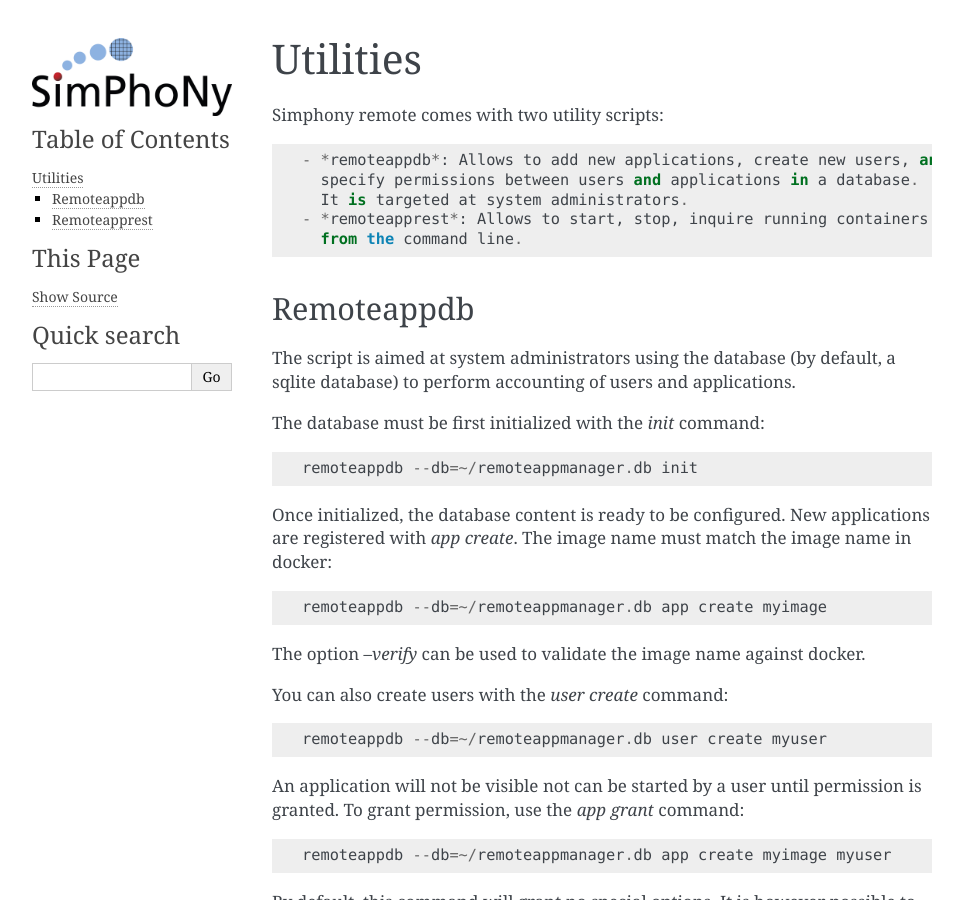
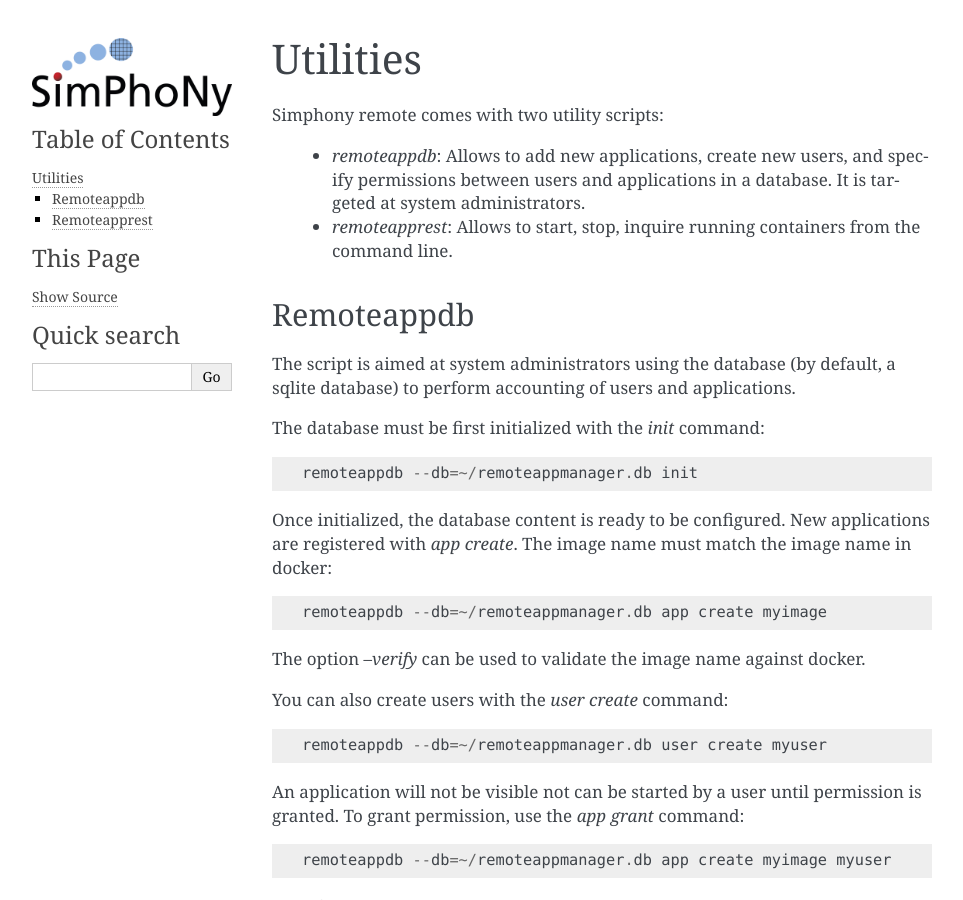
Before and after one commit to simphony/simphony-remote, a Sphinx documentation site: the page built from doc/source/utilities.rst, in a window 1280 px wide and 900 px high. Shown: the whole window, without its empty margins (148-1111 px from the left). Built offline with Sphinx 7.4.7, drawn with Linux system fonts in a browser that asks for light colours.

Commit message:
Fixed incorrect formatting

```diff
--- a/doc/source/utilities.rst
+++ b/doc/source/utilities.rst
@@ -3,7 +3,7 @@
 Utilities
 =========
 
-Simphony remote comes with two utility scripts::
+Simphony remote comes with two utility scripts:
 
   - *remoteappdb*: Allows to add new applications, create new users, and
     specify permissions between users and applications in a database.
```
